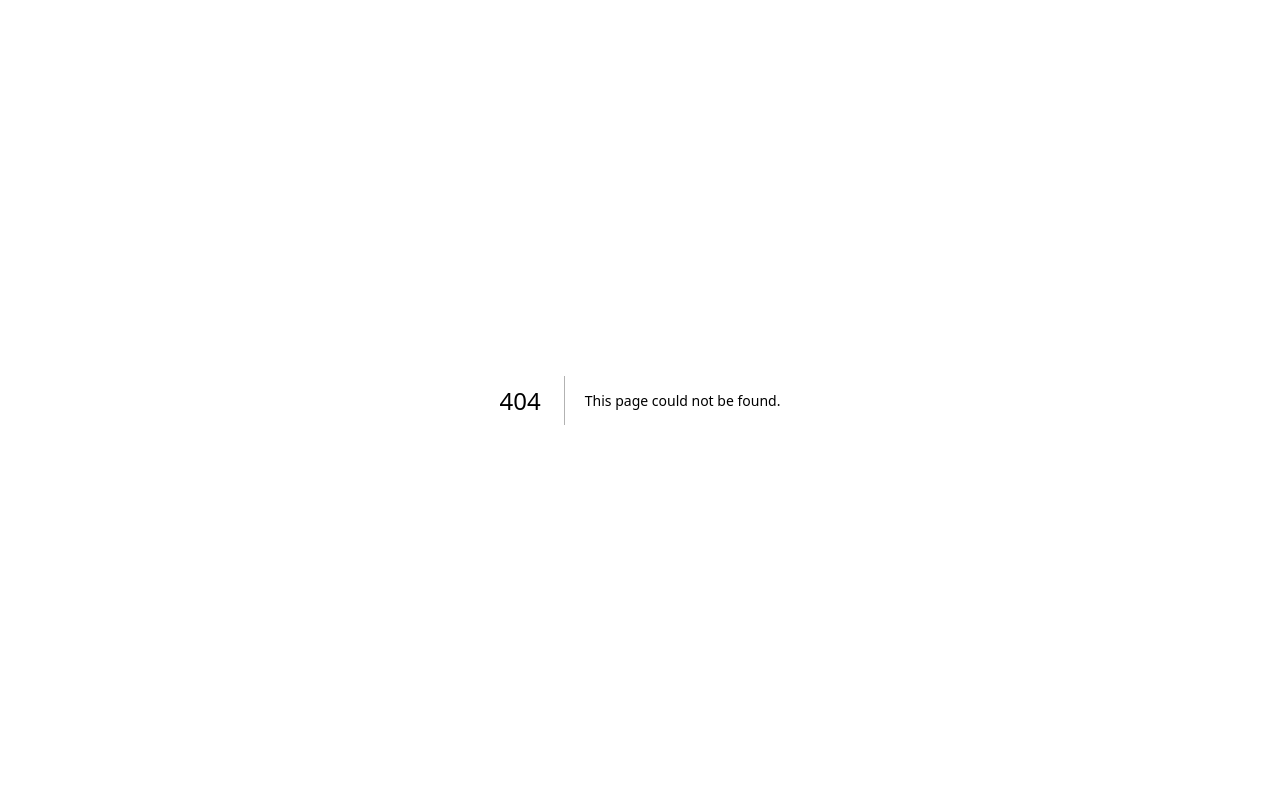
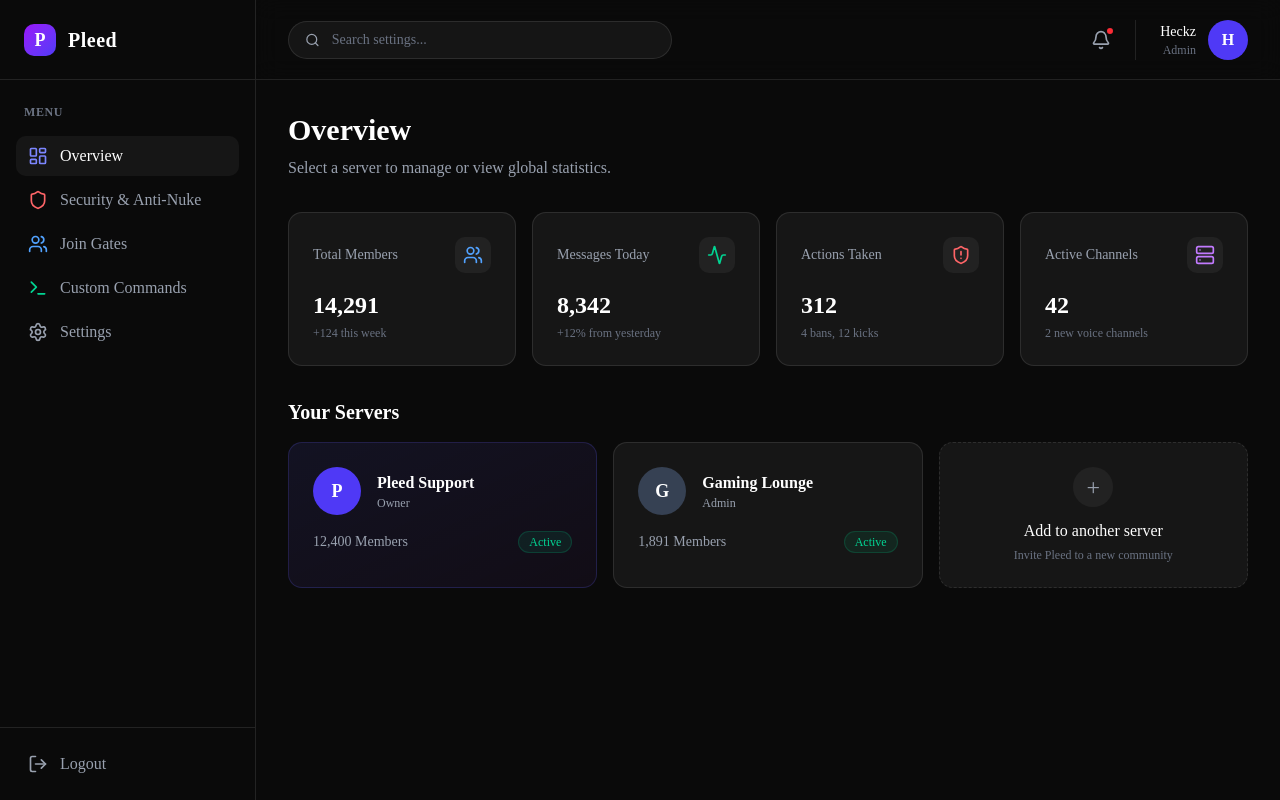
Before and after one commit to wxstescripts/Pleed-FAQ, a Next.js app: page /Pleed-FAQ/dashboard in a window 1280 px wide. Before the commit this address had no page. Built offline with nearby package versions, Linux system fonts and the light colour scheme.

Commit message:
Create Dashboard layout and overview UI

```diff
--- /dev/null
+++ b/src/app/dashboard/layout.tsx
@@ -0,0 +1,87 @@
+import Link from "next/link";
+import { LayoutDashboard, Shield, Users, Terminal, Settings, LogOut, Search, Bell } from "lucide-react";
+
+export default function DashboardLayout({ children }: { children: React.ReactNode }) {
+  return (
+    <div className="min-h-screen bg-[#0a0a0a] text-white flex">
+      {/* Sidebar */}
+      <aside className="w-64 border-r border-white/10 bg-[#0a0a0a] flex flex-col hidden md:flex fixed h-full z-10">
+        <div className="h-20 flex items-center px-6 border-b border-white/10">
+          <Link href="/" className="flex items-center gap-3">
+            <div className="w-8 h-8 bg-gradient-to-br from-purple-600 to-indigo-600 rounded-lg flex items-center justify-center font-bold text-white text-lg">
+              P
+            </div>
+            <span className="text-xl font-bold tracking-wide">Pleed</span>
+          </Link>
+        </div>
+
+        <nav className="flex-1 overflow-y-auto py-6 px-4 space-y-1">
+          <p className="px-2 text-xs font-semibold text-gray-500 uppercase tracking-wider mb-4">Menu</p>
+          <Link href="/dashboard" className="flex items-center gap-3 px-3 py-2 bg-white/5 text-white rounded-lg transition-colors">
+            <LayoutDashboard className="w-5 h-5 text-indigo-400" />
+            Overview
+          </Link>
+          <Link href="/dashboard/security" className="flex items-center gap-3 px-3 py-2 text-gray-400 hover:text-white hover:bg-white/5 rounded-lg transition-colors">
+            <Shield className="w-5 h-5 text-red-400" />
+            Security & Anti-Nuke
+          </Link>
+          <Link href="/dashboard/joingates" className="flex items-center gap-3 px-3 py-2 text-gray-400 hover:text-white hover:bg-white/5 rounded-lg transition-colors">
+            <Users className="w-5 h-5 text-blue-400" />
+            Join Gates
+          </Link>
+          <Link href="/dashboard/commands" className="flex items-center gap-3 px-3 py-2 text-gray-400 hover:text-white hover:bg-white/5 rounded-lg transition-colors">
+            <Terminal className="w-5 h-5 text-emerald-400" />
+            Custom Commands
+          </Link>
+          <Link href="/dashboard/settings" className="flex items-center gap-3 px-3 py-2 text-gray-400 hover:text-white hover:bg-white/5 rounded-lg transition-colors">
+            <Settings className="w-5 h-5 text-gray-400" />
+            Settings
+          </Link>
+        </nav>
+
+        <div className="p-4 border-t border-white/10">
+          <button className="flex items-center gap-3 px-3 py-2 w-full text-gray-400 hover:text-red-400 hover:bg-red-400/10 rounded-lg transition-colors">
+            <LogOut className="w-5 h-5" />
+            Logout
+          </button>
+        </div>
+      </aside>
+
+      {/* Main Content Area */}
+      <main className="flex-1 md:ml-64 flex flex-col min-h-screen relative">
+        {/* Topbar */}
+        <header className="h-20 border-b border-white/10 bg-[#0a0a0a]/80 backdrop-blur-md flex items-center justify-between px-8 sticky top-0 z-20">
+          <div className="flex items-center bg-white/5 border border-white/10 rounded-full px-4 py-2 w-96">
+            <Search className="w-4 h-4 text-gray-400 mr-3" />
+            <input
+              type="text"
+              placeholder="Search settings..."
+              className="bg-transparent border-none outline-none text-sm w-full text-white placeholder-gray-500"
+            />
+          </div>
+
+          <div className="flex items-center gap-6">
+            <button className="text-gray-400 hover:text-white relative">
+              <Bell className="w-5 h-5" />
+              <span className="absolute -top-1 -right-1 w-2.5 h-2.5 bg-red-500 rounded-full border-2 border-[#0a0a0a]"></span>
+            </button>
+            <div className="flex items-center gap-3 pl-6 border-l border-white/10">
+              <div className="text-right hidden sm:block">
+                <p className="text-sm font-medium text-white">Heckz</p>
+                <p className="text-xs text-gray-500">Admin</p>
+              </div>
+              <div className="w-10 h-10 rounded-full bg-indigo-600 flex items-center justify-center font-bold">
+                H
+              </div>
+            </div>
+          </div>
+        </header>
+
+        {/* Page Content */}
+        <div className="flex-1 p-8 overflow-x-hidden">
+          {children}
+        </div>
+      </main>
+    </div>
+  );
+}
--- /dev/null
+++ b/src/app/dashboard/page.tsx
@@ -0,0 +1,94 @@
+"use client";
+
+import { Server, Users, Activity, ShieldAlert } from "lucide-react";
+import { motion } from "framer-motion";
+
+export default function DashboardOverview() {
+  const stats = [
+    { label: "Total Members", value: "14,291", change: "+124 this week", icon: <Users className="w-5 h-5 text-blue-400" /> },
+    { label: "Messages Today", value: "8,342", change: "+12% from yesterday", icon: <Activity className="w-5 h-5 text-emerald-400" /> },
+    { label: "Actions Taken", value: "312", change: "4 bans, 12 kicks", icon: <ShieldAlert className="w-5 h-5 text-red-400" /> },
+    { label: "Active Channels", value: "42", change: "2 new voice channels", icon: <Server className="w-5 h-5 text-purple-400" /> },
+  ];
+
+  return (
+    <motion.div
+      initial={{ opacity: 0, y: 20 }}
+      animate={{ opacity: 1, y: 0 }}
+      transition={{ duration: 0.5 }}
+      className="space-y-8"
+    >
+      <div>
+        <h1 className="text-3xl font-bold text-white mb-2">Overview</h1>
+        <p className="text-gray-400">Select a server to manage or view global statistics.</p>
+      </div>
+
+      {/* Stats Row */}
+      <div className="grid grid-cols-1 sm:grid-cols-2 lg:grid-cols-4 gap-4">
+        {stats.map((stat, i) => (
+          <div key={i} className="bg-white/5 border border-white/10 rounded-xl p-6">
+            <div className="flex items-center justify-between mb-4">
+              <p className="text-sm font-medium text-gray-400">{stat.label}</p>
+              <div className="p-2 bg-white/5 rounded-lg">{stat.icon}</div>
+            </div>
+            <h3 className="text-2xl font-bold text-white mb-1">{stat.value}</h3>
+            <p className="text-xs text-gray-500">{stat.change}</p>
+          </div>
+        ))}
+      </div>
+
+      {/* Servers List */}
+      <div>
+        <h2 className="text-xl font-bold text-white mb-4">Your Servers</h2>
+        <div className="grid grid-cols-1 md:grid-cols-2 lg:grid-cols-3 gap-4">
+          {/* Example Server Card 1 */}
+          <div className="bg-gradient-to-br from-indigo-500/10 to-purple-500/5 border border-indigo-500/20 rounded-xl p-6 hover:border-indigo-500/40 transition-colors cursor-pointer group">
+            <div className="flex items-center gap-4 mb-4">
+              <div className="w-12 h-12 rounded-full bg-indigo-600 flex items-center justify-center text-lg font-bold">
+                P
+              </div>
+              <div>
+                <h3 className="font-bold text-white group-hover:text-indigo-400 transition-colors">Pleed Support</h3>
+                <p className="text-xs text-gray-400">Owner</p>
+              </div>
+            </div>
+            <div className="flex items-center justify-between text-sm">
+              <span className="text-gray-400">12,400 Members</span>
+              <span className="inline-flex items-center px-2.5 py-0.5 rounded-full text-xs font-medium bg-emerald-500/10 text-emerald-400 border border-emerald-500/20">
+                Active
+              </span>
+            </div>
+          </div>
+
+          {/* Example Server Card 2 */}
+          <div className="bg-white/5 border border-white/10 rounded-xl p-6 hover:bg-white/10 transition-colors cursor-pointer group">
+            <div className="flex items-center gap-4 mb-4">
+              <div className="w-12 h-12 rounded-full bg-gray-700 flex items-center justify-center text-lg font-bold">
+                G
+              </div>
+              <div>
+                <h3 className="font-bold text-white group-hover:text-gray-300 transition-colors">Gaming Lounge</h3>
+                <p className="text-xs text-gray-400">Admin</p>
+              </div>
+            </div>
+            <div className="flex items-center justify-between text-sm">
+              <span className="text-gray-400">1,891 Members</span>
+              <span className="inline-flex items-center px-2.5 py-0.5 rounded-full text-xs font-medium bg-emerald-500/10 text-emerald-400 border border-emerald-500/20">
+                Active
+              </span>
+            </div>
+          </div>
+
+          {/* Example Server Card 3 */}
+          <div className="bg-white/5 border border-white/10 rounded-xl p-6 flex flex-col items-center justify-center text-center hover:bg-white/10 transition-colors cursor-pointer border-dashed">
+            <div className="w-10 h-10 rounded-full bg-white/5 flex items-center justify-center mb-3">
+              <span className="text-2xl text-gray-400">+</span>
+            </div>
+            <h3 className="font-medium text-white mb-1">Add to another server</h3>
+            <p className="text-xs text-gray-500">Invite Pleed to a new community</p>
+          </div>
+        </div>
+      </div>
+    </motion.div>
+  );
+}
```
